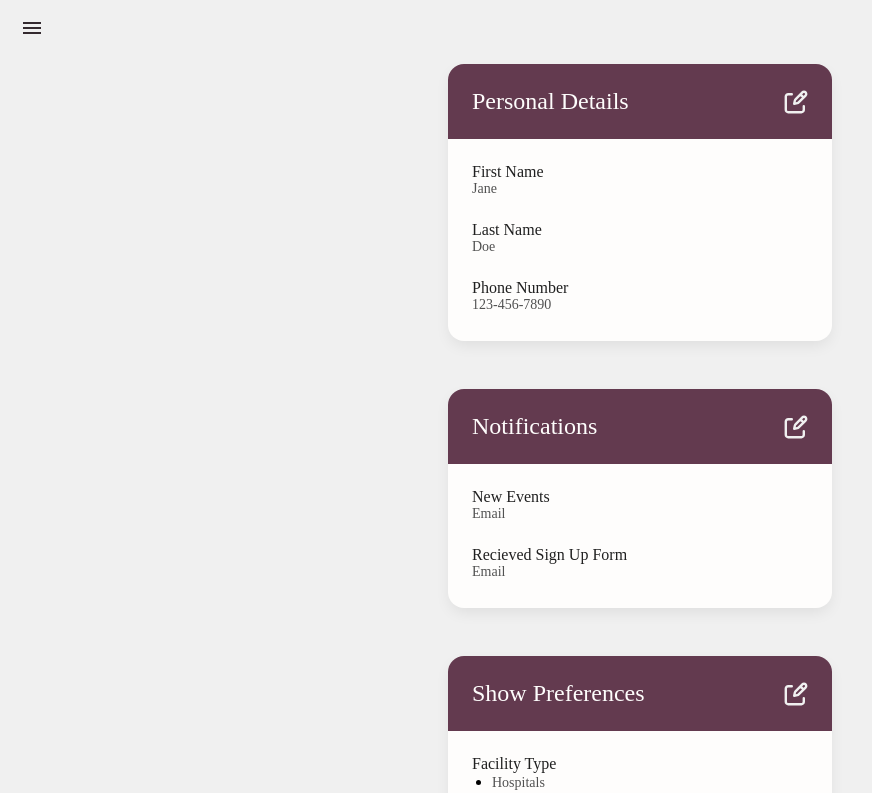
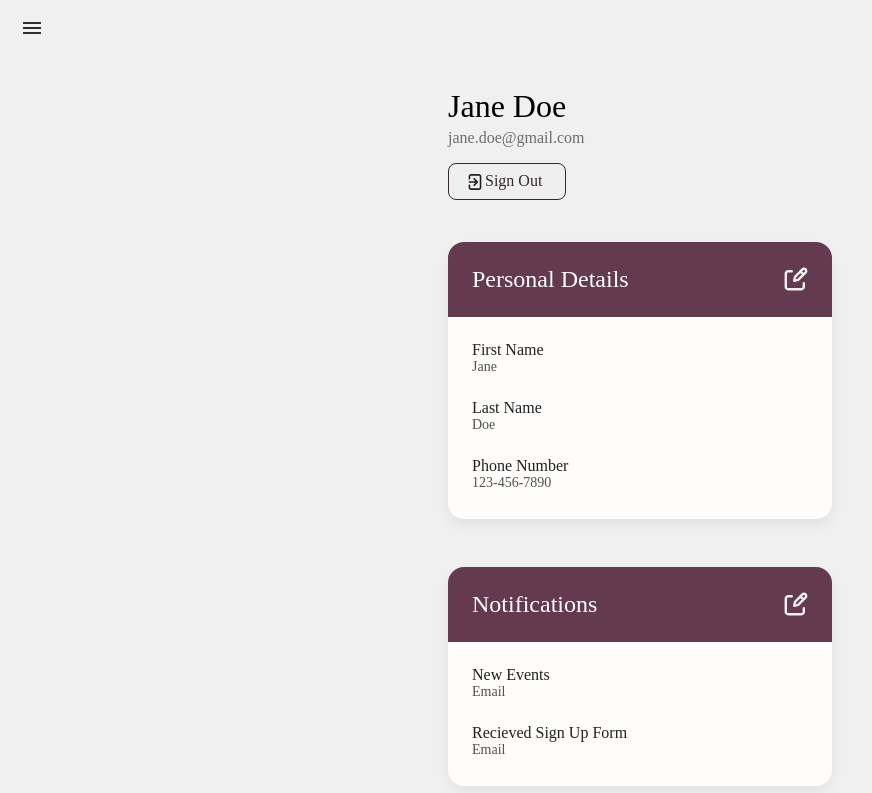
Before and after one commit to jxmoose/bread-and-roses-temp, a Next.js app: page /settings in a window 1280 px wide. Shown: the top 793 px of the page, without its empty margins (0-872 px from the left). Built offline with nearby package versions, Linux system fonts and the light colour scheme; no server answers; a web font is replaced by a local one.

Commit message:
added current user name and email and signout button at top of page dummy info

```diff
--- a/app/settings/page.tsx
+++ b/app/settings/page.tsx
@@ -8,6 +8,9 @@ import SettingsCardPerformanceInterest from '@/components/SettingsCard/SettingsC
 import SettingsCardPersonalDetails from '@/components/SettingsCard/SettingsCardPersonalDetails';
 import SettingsCardShowPreferences from '@/components/SettingsCard/SettingsCardShowPreferences';
 import * as styles from './styles';
+import SignOut from '@/public/images/signout.svg';
+import { P } from "@/styles/text";
+
 
 export default function SettingsPage() {
   const [menuExpanded, setMenuExpanded] = useState(false); // Track the expanded state of the menu
@@ -17,6 +20,12 @@ export default function SettingsPage() {
       <MenuBar setMenuExpanded={setMenuExpanded} />
       <styles.Page $menuExpanded={menuExpanded}>
         <styles.SettingDiv>
+          <styles.ProfileName> Jane Doe </styles.ProfileName>
+          <styles.Email> jane.doe@gmail.com </styles.Email>
+          <styles.SignOutButton>
+            <styles.SignOut src={SignOut} alt="SignOut" />
+            <styles.ButtonText> Sign Out </styles.ButtonText>
+          </styles.SignOutButton>
           <SettingsCardPersonalDetails />
           <SettingsCardNotifications />
           <SettingsCardShowPreferences />
--- a/app/settings/styles.ts
+++ b/app/settings/styles.ts
@@ -1,4 +1,7 @@
 import styled from 'styled-components';
+import { H3, P } from '@/styles/text';
+import COLORS from '@/styles/colors';
+import NextImage from 'next/image';
 
 export const All = styled.div`
   margin-left:;
@@ -25,3 +28,37 @@ export const SettingDiv = styled.div`
     width: 80%;
   }
 `;
+
+export const ProfileName = styled(H3)`
+  padding-top: 1.5rem;
+  font-weight: 500;
+`;
+
+export const Email = styled(P)`
+  color: ${COLORS.gray10};
+  font-style: normal;
+  font-weight: 400;
+  margin-top: 0.25rem;
+`
+
+export const SignOutButton = styled.button`
+  border: 1px solid ${COLORS.pomegranate12};
+  padding: 0.5rem 1rem;
+  border-radius: 8px;
+  width: 7.4rem;
+  height: 2.3rem;
+  margin-bottom: 2.625rem;
+  margin-top: 1rem;
+  display: flex;
+`;
+
+export const ButtonText = styled(P)`
+  font-style: normal;
+  font-weight: 400;
+  color: ${COLORS.pomegranate12};
+`;
+
+export const SignOut = styled(NextImage)`
+  width: 20px;
+  height: 20px;
+`
--- a/components/SettingsCard/styles.ts
+++ b/components/SettingsCard/styles.ts
@@ -3,7 +3,7 @@
 import NextImage from 'next/image';
 import styled from 'styled-components';
 import COLORS from '@/styles/colors';
-import { SMALL } from '@/styles/text';
+import { SMALL, H3} from '@/styles/text';
 
 export const AvailabilityContainer = styled.main`
   display: flex;
```
Also changed, not shown: public/images/signout.svg (added).
